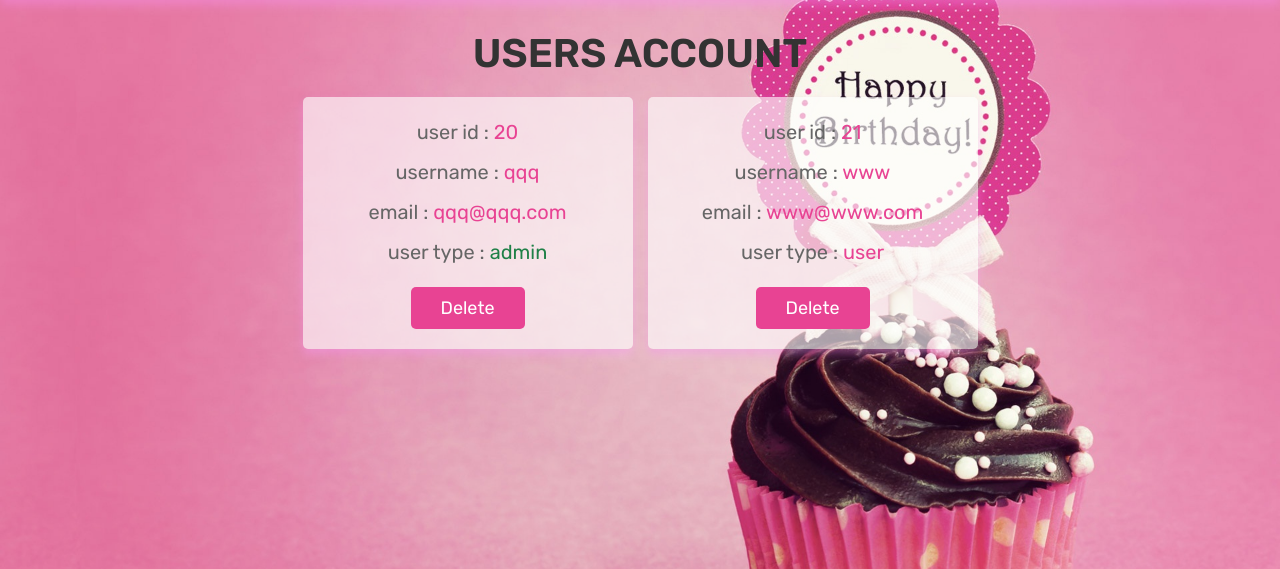
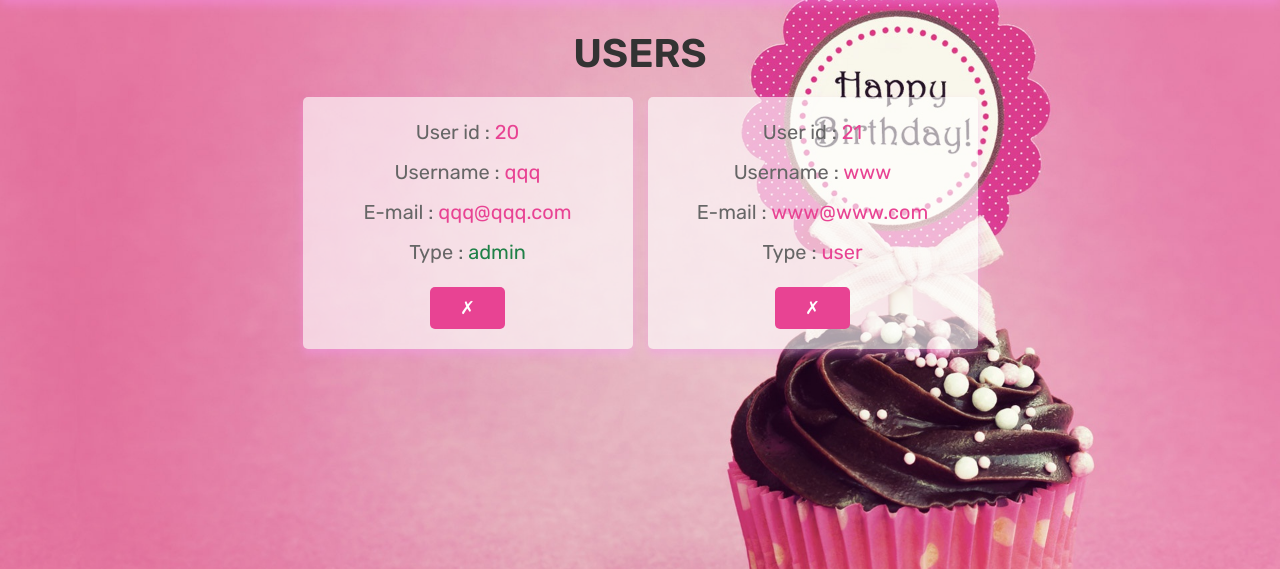
Before and after one commit to SandunLB/RR_Cake-Delivery-Website, a PHP site: page /admin_users.php in a window 1280 px wide. Shown: the part 69-638 px from the top of the page. Run offline with PHP 8.4, Linux system fonts and the light colour scheme; a user stored in the database is signed in; data comes from the database, SQL or seed files in the repository.

Commit message:
third commit

```diff
--- a/admin_update_product.php
+++ b/admin_update_product.php
@@ -72,7 +72,7 @@ if(isset($_POST['update_product'])){
    <input type="number" min="0" class="box" value="<?php echo $fetch_products['price']; ?>" required placeholder="update product price" name="price">
    <input type="file" accept="image/jpg, image/jpeg, image/png" class="box" name="image">
    <input type="submit" value="update product" name="update_product" class="btn">
-   <a href="admin_products.php" class="option-btn">go back</a>
+   <a href="admin_products.php" class="option-btn">Back</a>
 </form>
 
 <?php
--- a/admin_users.php
+++ b/admin_users.php
@@ -25,11 +25,6 @@ if(isset($_GET['delete'])){
    <meta http-equiv="X-UA-Compatible" content="IE=edge">
    <meta name="viewport" content="width=device-width, initial-scale=1.0">
    <title>dashboard</title>
-
-   <!-- font awesome cdn link  -->
-   <link rel="stylesheet" href="https://cdnjs.cloudflare.com/ajax/libs/font-awesome/6.0.0/css/all.min.css">
-
-   <!-- custom admin css file link  -->
    <link rel="stylesheet" href="css/admin_style.css">
 
 </head>
@@ -39,7 +34,7 @@ if(isset($_GET['delete'])){
 
 <section class="users">
 
-   <h1 class="title">users account</h1>
+   <h1 class="title">Users</h1>
 
    <div class="box-container">
       <?php
@@ -48,11 +43,11 @@ if(isset($_GET['delete'])){
             while($fetch_users = mysqli_fetch_assoc($select_users)){
       ?>
       <div class="box">
-         <p>user id : <span><?php echo $fetch_users['id']; ?></span></p>
-         <p>username : <span><?php echo $fetch_users['name']; ?></span></p>
-         <p>email : <span><?php echo $fetch_users['email']; ?></span></p>
-         <p>user type : <span style="color:<?php if($fetch_users['user_type'] == 'admin'){ echo 'var(--orange)'; }; ?>"><?php echo $fetch_users['user_type']; ?></span></p>
-         <a href="admin_users.php?delete=<?php echo $fetch_users['id']; ?>" onclick="return confirm('delete this user?');" class="delete-btn">delete</a>
+         <p>User id : <span><?php echo $fetch_users['id']; ?></span></p>
+         <p>Username : <span><?php echo $fetch_users['name']; ?></span></p>
+         <p>E-mail : <span><?php echo $fetch_users['email']; ?></span></p>
+         <p>Type : <span style="color:<?php if($fetch_users['user_type'] == 'admin'){ echo 'var(--orange)'; }; ?>"><?php echo $fetch_users['user_type']; ?></span></p>
+         <a href="admin_users.php?delete=<?php echo $fetch_users['id']; ?>" onclick="return confirm('delete this user?');" class="delete-btn">&#10007;</a>
       </div>
       <?php
          }
```
